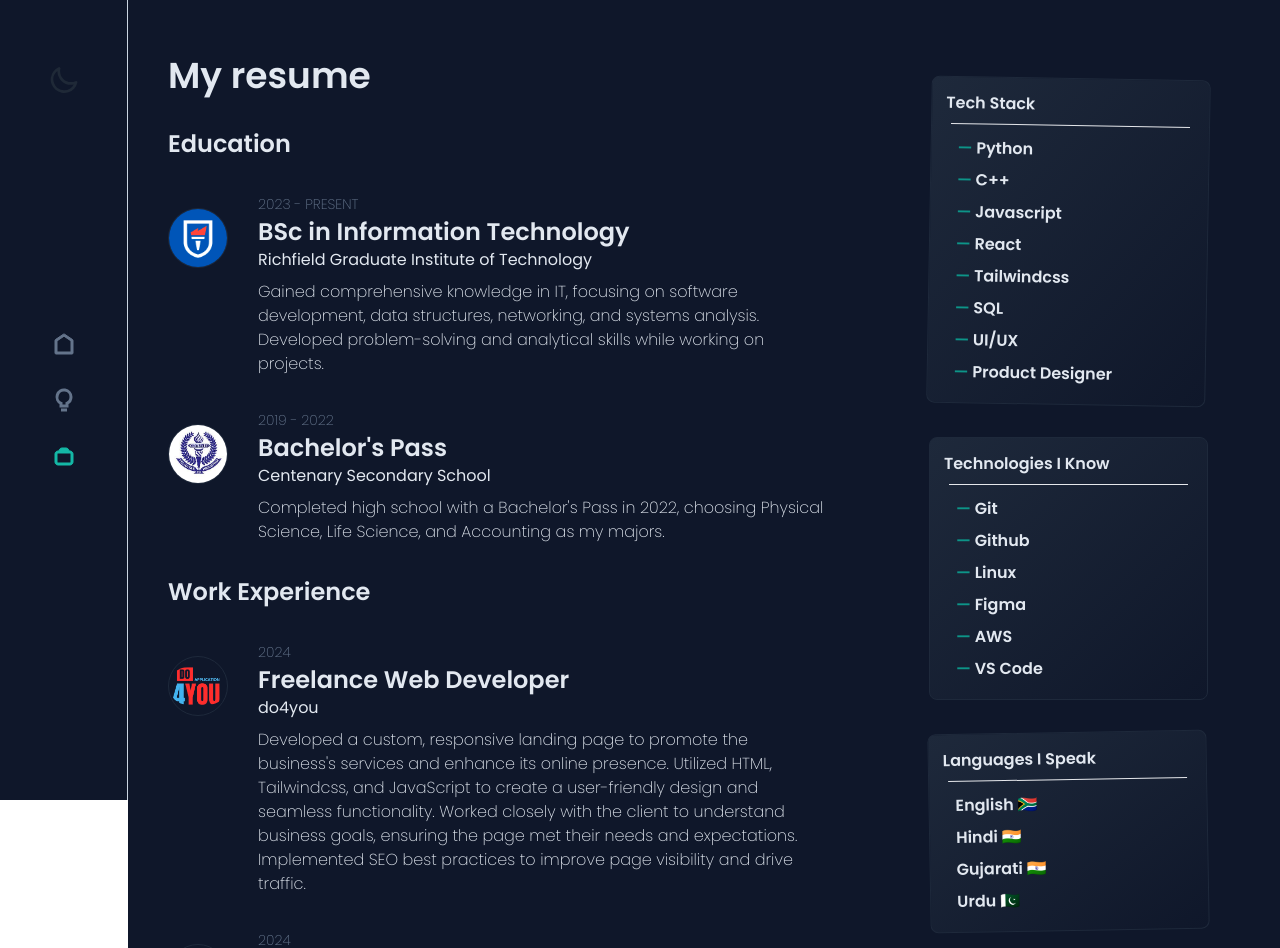
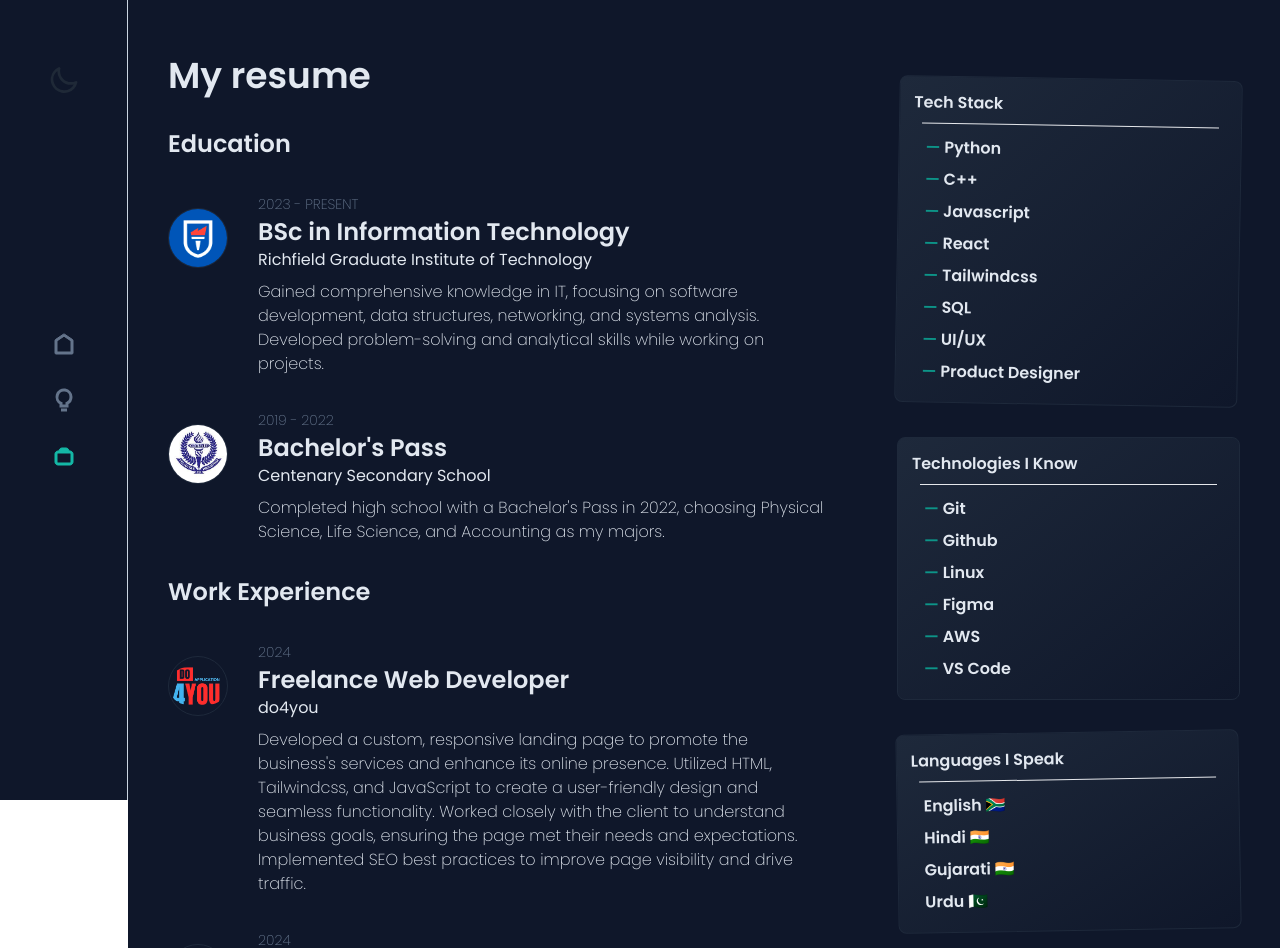
Before and after one commit to sxhilow/sahil.dev, a React (Vite) app: page /resume in a window 1280 px wide. Shown: the top 948 px of the page. Built offline with nearby package versions, Linux system fonts and the light colour scheme.

Commit message:
margin adjusted

```diff
--- a/src/sections/Home.jsx
+++ b/src/sections/Home.jsx
@@ -9,7 +9,7 @@ import LanguagesCard from "../components/LanguagesCard";
 
 export default function Home(){
   return(
-    <section className="bg-white dark:bg-slate-900 text-slate-900 dark:text-slate-200 w-full pb-[15%] md:pb-0 md:ml-[10%] min-h-full md:w-[90%] md:h-full md:flex">
+    <section className="bg-white dark:bg-slate-900 text-slate-900 dark:text-slate-200 w-full pb-[15%] md:pb-0 md:ml-[10%] min-h-full md:w-[90%] md:h-full md:flex m-auto">
       <div className="md:w-[70%] md:h-full">
         <div className="p-1 md:m-5">
           <div className=" flex justify-center items-center flex-col md:flex-row ">
--- a/src/sections/Resume.jsx
+++ b/src/sections/Resume.jsx
@@ -91,13 +91,13 @@ const Resume = () => {
         </div>
         <div className="md:w-[35%] md:h-full md:mt-[4%] md:mr-3">
         <aside >
-            <div className='m-8'>
+            <div className='my-8'>
                 <SkillsCard/>
             </div>
-            <div className='m-8'>
+            <div className='my-8'>
                 <ToolsCrad/>
             </div>
-            <div className='m-8'>
+            <div className='my-8'>
                 <LanguagesCard/>
             </div>
         </aside>
```
